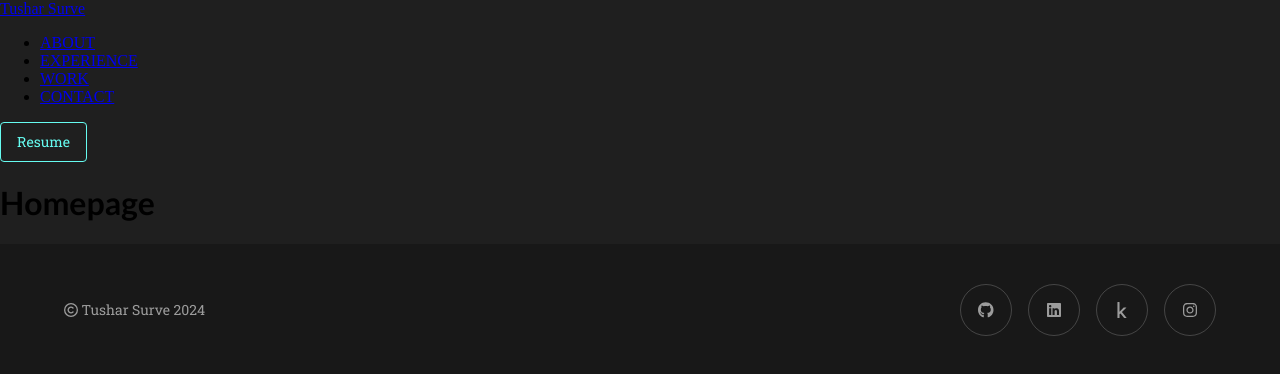
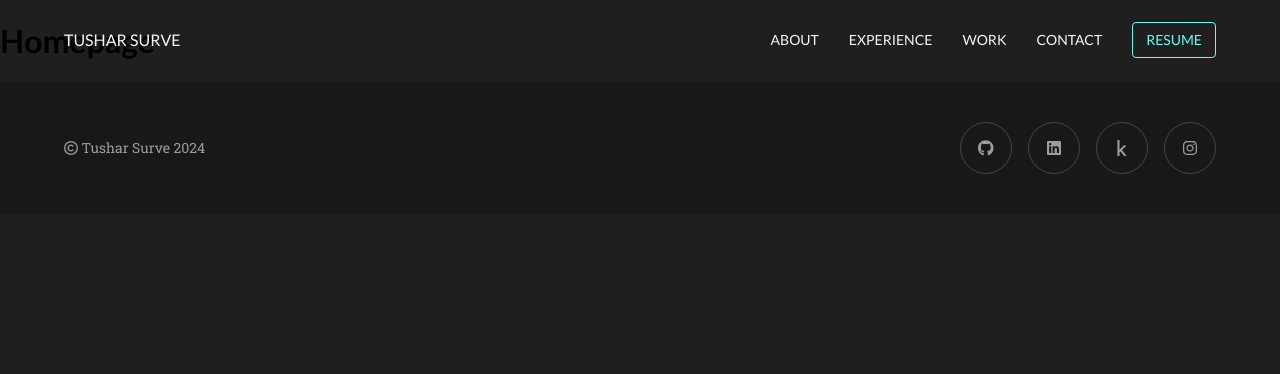
Before and after one commit to TusharSSurve/portfolio, a React (Create React App) app: page / in a window 1280 px wide. Shown: the top 374 px of the page. Built offline with nearby package versions, Linux system fonts and the light colour scheme; the HTML template or start-up script is replaced by a standard one.

Commit message:
[test] : Header Desktop Completed

```diff
--- a/src/global/Button.module.css
+++ b/src/global/Button.module.css
@@ -1,12 +1,13 @@
 .button {
   border: 1px solid var(--neon-color);
   border-radius: var(--border-radius);
-  padding: 12px 16px;
-  font-family: var(--font-roboto-slab);
+  padding: 10px 13px;
+  font-family: var(--font-lato);
   line-height: 1;
   text-decoration: none;
   font-size: var(--font-14);
   width: max-content;
+  height: max-content;
   cursor: pointer;
   transition: all 0.3s ease-in;
 }
--- a/src/global/Footer.module.css
+++ b/src/global/Footer.module.css
@@ -21,10 +21,6 @@ footer {
   gap: 16px;
   padding: 0;
   margin: 0;
-}
-
-.contact ul li {
-  list-style-type: none;
 }
 
 .contact ul li a {
--- a/src/global/Header.js
+++ b/src/global/Header.js
@@ -1,25 +1,40 @@
-import React from "react";
+import React, { useState, useEffect } from "react";
 import styles from './Header.module.css'
 import resume from '../assets/resume.pdf';
 import Button from "./Button";
 const Header = () => {
+  const [isScrolled, setIsScrolled] = useState(window.pageYOffset > 0);
+
+  useEffect(() => {
+    const handleScroll = () => {
+      setIsScrolled(window.pageYOffset > 0);
+    };
+
+    window.addEventListener('scroll', handleScroll);
+    return () => {
+      window.removeEventListener('scroll', handleScroll);
+    };
+  }, []);
+
   return (
-    <header>
+    <header className={`${styles['header']} ${isScrolled ? styles['sticky'] : ''}`}>
+      <div className={styles['header-container']}>
         <div className={styles['logo-container']}>
-        <a href="/">Tushar Surve</a>
+          <a href="/">TUSHAR SURVE</a>
         </div>
         <div className={styles['navbar-container']}>
           <nav>
             <ul>
-            <li><a href="/">ABOUT</a></li>
-            <li><a href="/">EXPERIENCE</a></li>
-            <li><a href="/">WORK</a></li>
-            <li><a href="/">CONTACT</a></li>
+              <li><a href="#about">ABOUT</a></li>
+              <li><a href="#experience">EXPERIENCE</a></li>
+              <li><a href="#work">WORK</a></li>
+              <li><a href="#contact">CONTACT</a></li>
             </ul>
             <Button>
-            <a href={resume} className={styles.button} target="_blank" rel="noopener noreferrer">Resume</a>
+              <a href={resume} className={styles.button} target="_blank" rel="noopener noreferrer">RESUME</a>
             </Button>
           </nav>
+        </div>
       </div>
     </header>
   );
--- a/src/global/Header.module.css
+++ b/src/global/Header.module.css
@@ -1,4 +1,71 @@
+.header {
+  position: fixed;
+  top: 0;
+  width: 100%;
+  margin: 15px 0;
+  transition: margin 0.3s ease-in, background-color 0.3s ease-in;
+}
+
+.header-container {
+  width: 90%;
+  display: flex;
+  justify-content: space-between;
+  align-items: center;
+  margin: 0 auto;
+}
+
+.header.sticky {
+  margin: 0;
+  background-color: var(--dark-grey-color);
+}
+
+nav {
+  display: flex;
+  align-items: center;
+  gap: 30px;
+}
+
+nav ul {
+  display: flex;
+  gap: 30px;
+  padding: 0;
+}
+
+header a {
+  text-decoration: none;
+  color: var(--white-color);
+  font-family: var(--font-lato);
+  font-size: var(--font-16);
+}
+
+.navbar-container a {
+  font-size: var(--font-14);
+  position: relative;
+  transition: color 0.3s ease-in-out;
+}
+
+.navbar-container li a::before {
+  content: "";
+  position: absolute;
+  top: 100%;
+  width: 100%;
+  height: 2.5px;
+  background-color: var(--neon-color);
+  transform: scaleX(0);
+  transition: transform 0.3s ease-in-out;
+}
+
+.navbar-container li a:hover {
+  color: var(--dark-white-color);
+}
+
+.navbar-container li a:hover::before {
+  transform: scaleX(1);
+}
+
 .button {
   color: var(--neon-color);
   text-decoration: none;
 }
+
+@media (max-width: 769px) {}
--- a/src/index.css
+++ b/src/index.css
@@ -69,3 +69,7 @@ h6 {
 p {
   font-family: var(--font-roboto-slab);
 }
+
+li {
+  list-style-type: none;
+}
```
Lines whose indentation alone changed are shown as unchanged.
